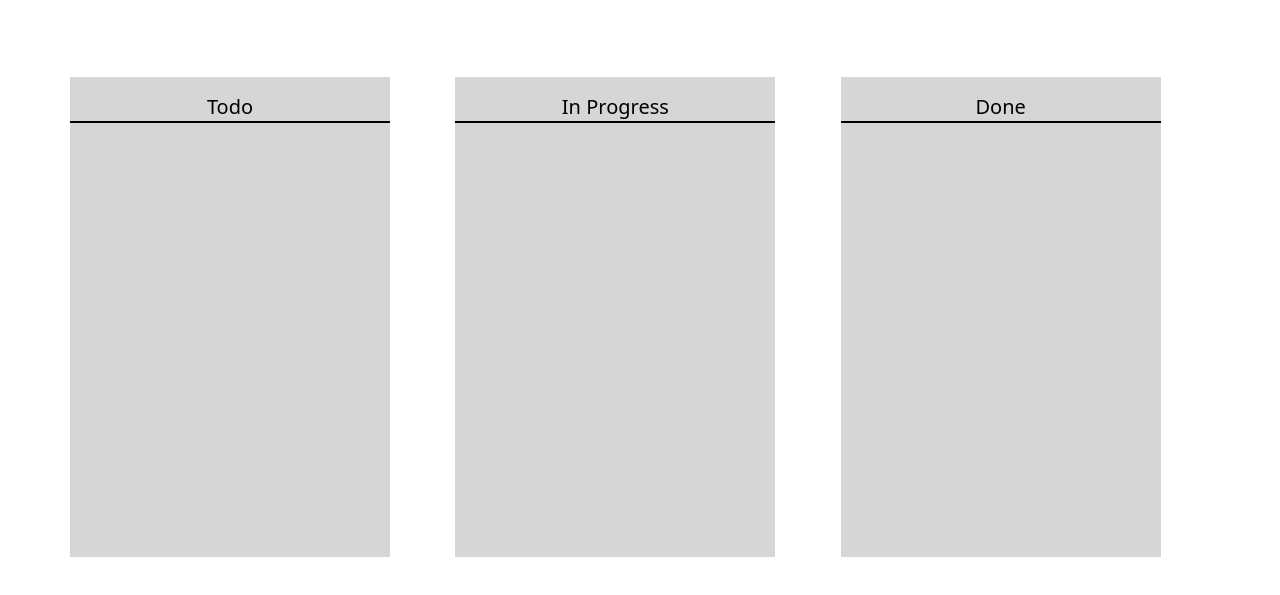
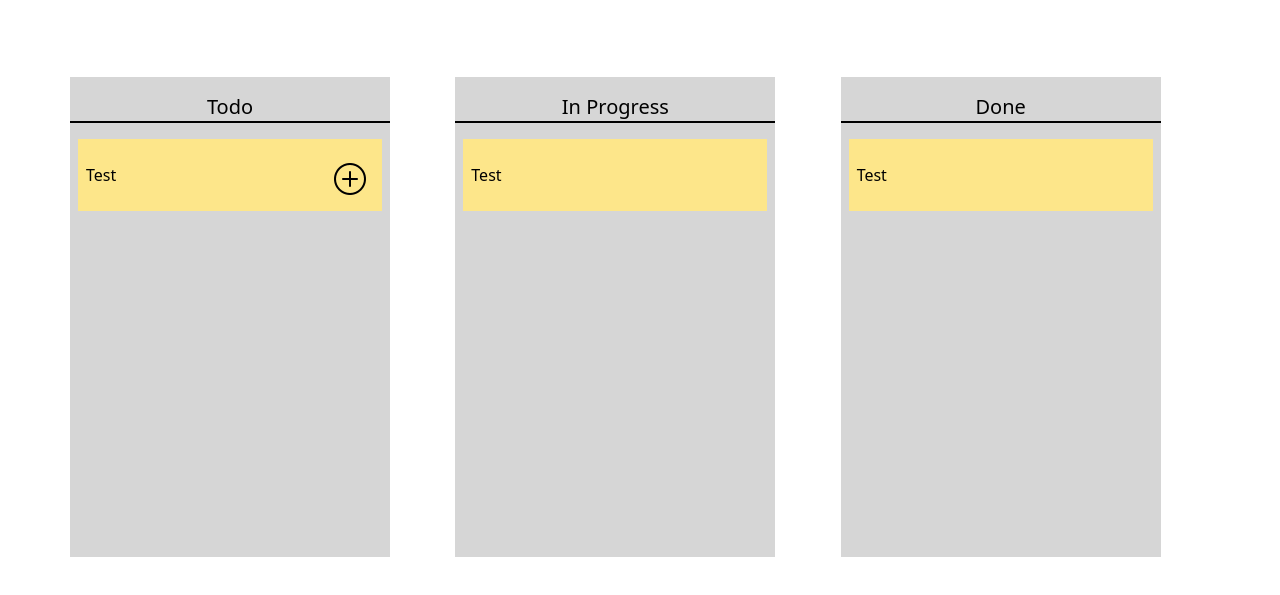
Before and after one commit to Oskar-Mikael/u06, a plain HTML site: page index.html in a window 1280 px wide. Shown: the part 167-762 px from the top of the page. Drawn offline with nearby package versions, Linux system fonts and the light colour scheme.

Commit message:
Move js tags and add draggable elements

```diff
--- a/index.html
+++ b/index.html
@@ -9,6 +9,11 @@
         <link href="https://unpkg.com/tailwindcss@^2/dist/tailwind.min.css" rel="stylesheet">
         <link rel="preconnect" href="https://fonts.gstatic.com">
         <link href="https://fonts.googleapis.com/css2?family=Titillium+Web&display=swap" rel="stylesheet">
+        <script src="https://code.jquery.com/jquery-3.5.1.js"
+        integrity="sha256-QWo7LDvxbWT2tbbQ97B53yJnYU3WhH/C8ycbRAkjPDc=" crossorigin="anonymous"></script>
+        <script src="https://code.jquery.com/ui/1.12.1/jquery-ui.js"
+            integrity="sha256-T0Vest3yCU7pafRw9r+settMBX6JkKN06dqBnpQ8d30=" crossorigin="anonymous"></script>
+
         <title>U06</title>
     </head>
 
@@ -27,24 +32,32 @@
             <p class="text-center text-xl mt-4 border-b-2 mb-4 border-black">
                 Todo
             </p>
+
+            <div class="draggable py-6 pl-2 bg-yellow-200 mx-2">
+                <img class="float-right mr-4" src="/assets/plus.png"/>
+                <p>Test</p>
+            </div>
         </div>
         <div class="todo-table">
             <p class="text-center text-xl mt-4 border-b-2 mb-4 border-black">
                 In Progress
             </p>
+            <div class="draggable py-6 pl-2 bg-yellow-200 mx-2">
+                Test
+            </div>
         </div>
         <div class="todo-table">
             <p class="text-center text-xl mt-4 border-b-2 mb-4 border-black">
                 Done
             </p>
+            <div class="draggable py-6 pl-2 bg-yellow-200 mx-2">
+                Test
+            </div>
         </div>
         </div>
 
-        <script src="https://code.jquery.com/ui/1.12.1/jquery-ui.js"
-            integrity="sha256-T0Vest3yCU7pafRw9r+settMBX6JkKN06dqBnpQ8d30=" crossorigin="anonymous"></script>
-        <script src="https://code.jquery.com/jquery-3.5.1.js"
-            integrity="sha256-QWo7LDvxbWT2tbbQ97B53yJnYU3WhH/C8ycbRAkjPDc=" crossorigin="anonymous"></script>
-        <script type="script/js" src="js/script.js"></script>
+
+        <script src="/js/script.js"></script>
     </body>
 
 </html>
```
